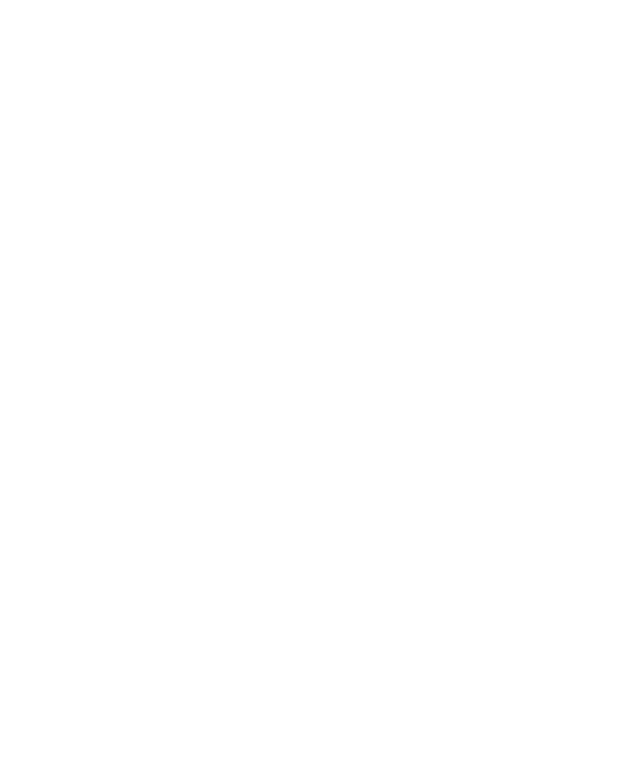
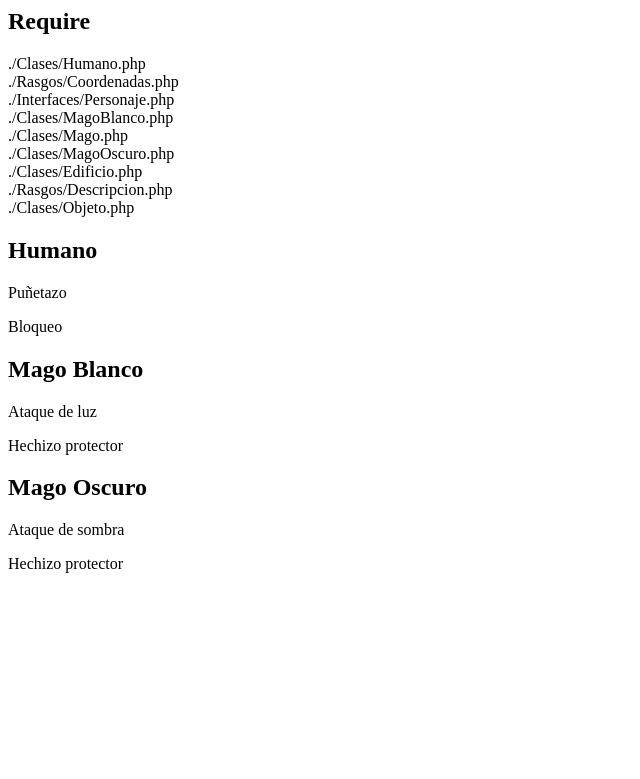
Before and after one commit to icutum/DWES-22-23, a PHP site: page / in a window 1280 px wide. Before the commit the part shown is empty. Shown: the top 779 px of the page, without its empty margins (0-640 px from the left). Run offline with PHP 8.4, Linux system fonts and the light colour scheme.

Commit message:
Mejorado ejercicio de videojuego

```diff
--- /dev/null
+++ b/Tema 3/videojuego/Clases/Edificio.php
@@ -0,0 +1,8 @@
+<?php
+    namespace Clases;
+
+    class Edificio {
+        use \Rasgos\Descripcion, \Rasgos\Coordenadas;
+        private float $altura;
+    }
+?>
--- a/Tema 3/videojuego/clases/Humano.php
+++ b/Tema 3/videojuego/Clases/Humano.php
@@ -1,6 +1,8 @@
 <?php
-    class Humano implements Personaje {
-        use Coordenadas;
+    namespace Clases;
+
+    class Humano implements \Interfaces\Personaje {
+        use \Rasgos\Coordenadas;
 
         public function atacar(): string {
             return "Puñetazo";
--- a/Tema 3/videojuego/clases/Mago.php
+++ b/Tema 3/videojuego/Clases/Mago.php
@@ -1,6 +1,8 @@
 <?php
-    abstract class Mago implements Personaje {
-        use Coordenadas;
+    namespace Clases;
+
+    abstract class Mago implements \Interfaces\Personaje {
+        use \Rasgos\Coordenadas;
 
         public abstract function atacar(): string;
 
--- a/Tema 3/videojuego/clases/MagoBlanco.php
+++ b/Tema 3/videojuego/Clases/MagoBlanco.php
@@ -1,4 +1,6 @@
 <?php
+    namespace Clases;
+
     class MagoBlanco extends Mago {
         public function atacar(): string {
             return "Ataque de luz";
--- a/Tema 3/videojuego/clases/MagoOscuro.php
+++ b/Tema 3/videojuego/Clases/MagoOscuro.php
@@ -1,4 +1,6 @@
 <?php
+    namespace Clases;
+
     class MagoOscuro extends Mago {
         public function atacar(): string {
             return "Ataque de sombra";
--- a/Tema 3/videojuego/clases/Objeto.php
+++ b/Tema 3/videojuego/Clases/Objeto.php
@@ -1,6 +1,8 @@
 <?php
+    namespace Clases;
+
     class Objeto {
-        use Descripcion, Coordenadas;
+        use \Rasgos\Descripcion, \Rasgos\Coordenadas;
         private float $peso;
 
         public function getPeso(): float {
--- a/Tema 3/videojuego/interfaces/Personaje.php
+++ b/Tema 3/videojuego/Interfaces/Personaje.php
@@ -1,4 +1,6 @@
 <?php
+    namespace Interfaces;
+
     interface Personaje {
         public function atacar(): string;
         public function defender(): string;
--- a/Tema 3/videojuego/rasgos/Coordenadas.php
+++ b/Tema 3/videojuego/Rasgos/Coordenadas.php
@@ -1,4 +1,6 @@
 <?php
+    namespace Rasgos;
+
     trait Coordenadas {
         private int $x;
         private int $y;
--- a/Tema 3/videojuego/rasgos/Descripcion.php
+++ b/Tema 3/videojuego/Rasgos/Descripcion.php
@@ -1,4 +1,6 @@
 <?php
+    namespace Rasgos;
+
     trait Descripcion {
         private string $descripcion;
 
--- a/Tema 3/videojuego/clases/Edificio.php
+++ /dev/null
@@ -1,6 +0,0 @@
-<?php
-    class Edificio {
-        use Descripcion, Coordenadas;
-        private float $altura;
-    }
-?>
--- a/Tema 3/videojuego/index.php
+++ b/Tema 3/videojuego/index.php
@@ -1,18 +1,19 @@
 <?php
     // Require
-        foreach (glob("./interfaces/*.php") as $interfaz) {
-            require($interfaz);
-        }
+        ?> <h2>Require</h2> <?php
+        spl_autoload_register(function($clase) {
+            $ruta = "./";
+            $archivo = str_replace('\\', '/', $clase);
+            echo "$ruta${archivo}.php" . "<br>";
+            require("$ruta${archivo}.php");
+        });
 
-        foreach (glob("./rasgos/*.php") as $rasgo) {
-            require($rasgo);
-        }
-
-        foreach (glob("./clases/*.php") as $clase) {
-            require($clase);
-        }
-
-    //
+    // Creación de objetos
+        $humano = new Clases\Humano();
+        $magoBlanco = new Clases\MagoBlanco();
+        $magoOscuro = new Clases\MagoOscuro();
+        $edificio = new Clases\Edificio();
+        $edificio = new Clases\Objeto();
 ?>
 
 <!DOCTYPE html>
@@ -24,6 +25,18 @@
     <title>Videojuego</title>
 </head>
 <body>
+    <h2>Humano</h2>
+    <p><?= $humano->atacar(); ?></p>
+    <p><?= $humano->defender(); ?></p>
 
+    <h2>Mago Blanco</h2>
+    <p><?= $magoBlanco->atacar(); ?></p>
+    <p><?= $magoBlanco->defender(); ?></p>
+
+    <h2>Mago Oscuro</h2>
+    <p><?= $magoOscuro->atacar(); ?></p>
+    <p><?= $magoOscuro->defender(); ?></p>
+
+    <h2></h2>
 </body>
 </html>
```
